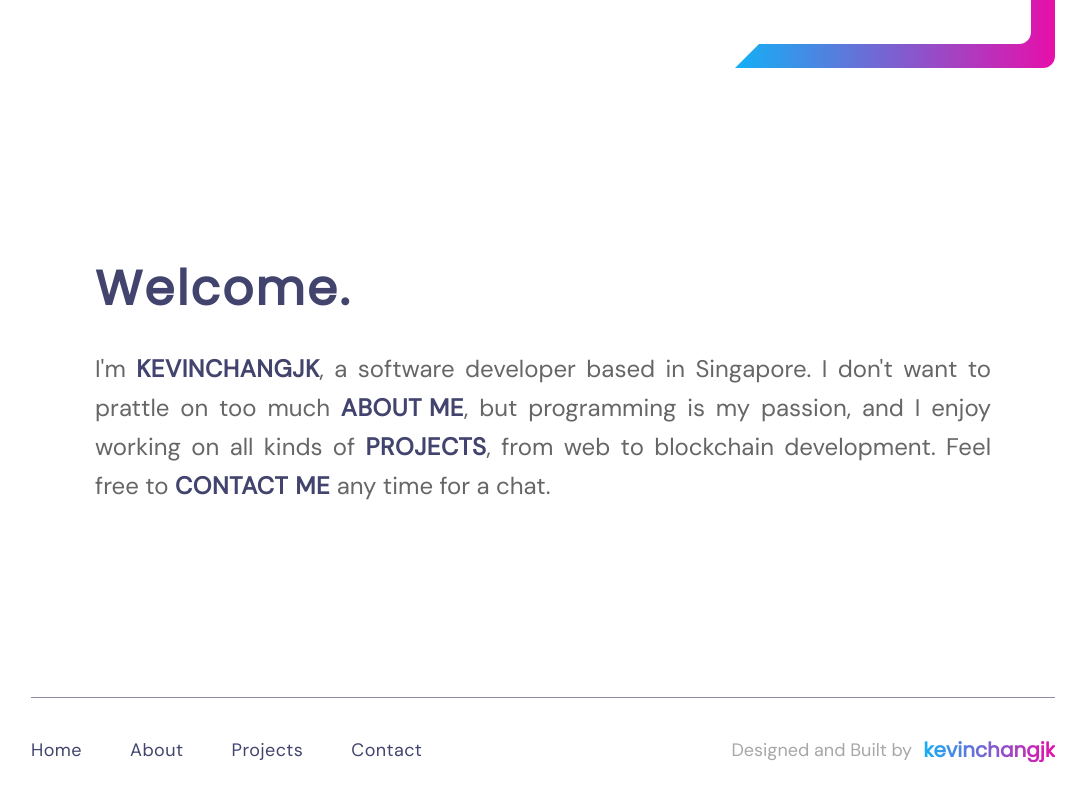
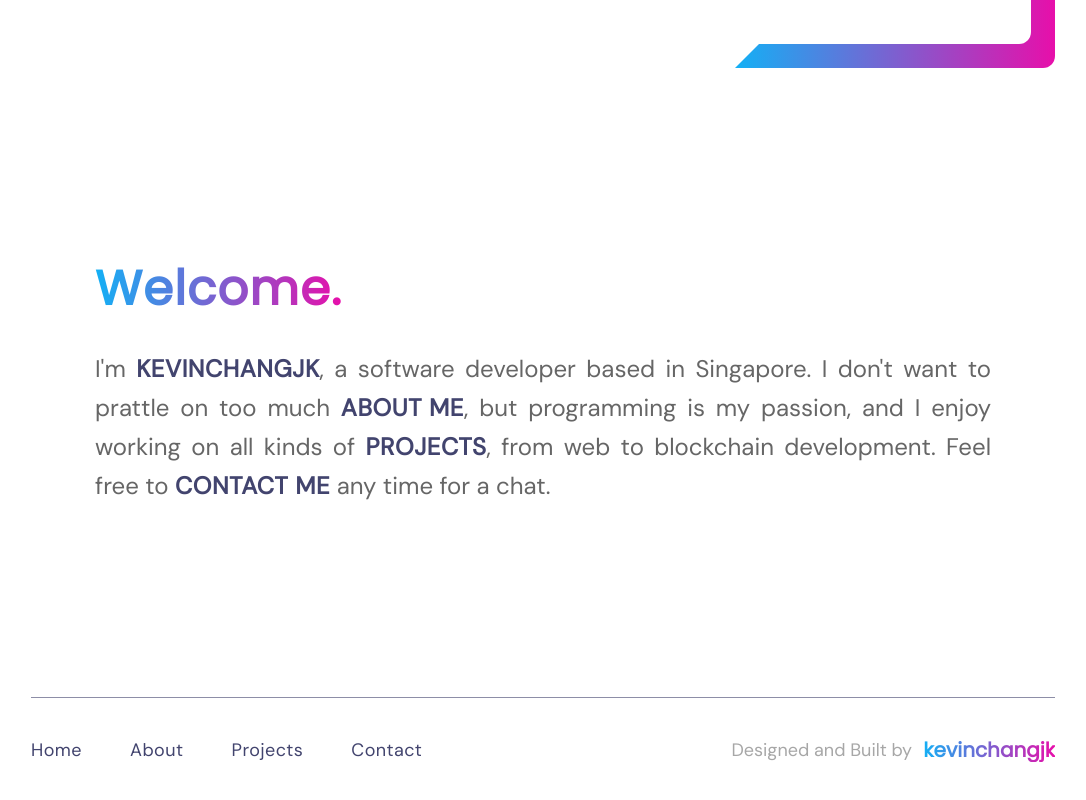
Before and after one commit to kevinchangjk/portfolio, a Next.js app: page / in a window 1280 px wide. Shown: the part 925-1725 px from the top of the page, without its empty margins (97-1183 px from the left). Built offline with nearby package versions, Linux system fonts and the light colour scheme.

Commit message:
home: make welcome of intro gradient too

```diff
--- a/components/Introduction.tsx
+++ b/components/Introduction.tsx
@@ -1,6 +1,8 @@
 import { Button, Heading, Link, Text, VStack } from "@chakra-ui/react";
 import NextLink from "next/link";
 import profile from "@/data/profile.json";
+import { useAppContext } from "@/context/state";
+import { getGradient } from "@/utils/gradient";
 
 function buildLink(text: string, route: string, external: boolean) {
   return (
@@ -20,6 +22,8 @@ function buildLink(text: string, route: string, external: boolean) {
 }
 
 export default function Introduction() {
+  const { gradientTheme } = useAppContext();
+  const gradient = getGradient(gradientTheme, "to right");
   return (
     <VStack
       position="relative"
@@ -28,7 +32,14 @@ export default function Introduction() {
       justifyContent="center"
       alignItems="start"
     >
-      <Heading width="full" variant="primary" textAlign="justify">
+      <Heading
+        textAlign="justify"
+        bg={gradient}
+        bgClip="text"
+        textColor="transparent"
+        fontSize="5xl"
+        letterSpacing="wide"
+      >
         Welcome.
       </Heading>
       <Text
```
